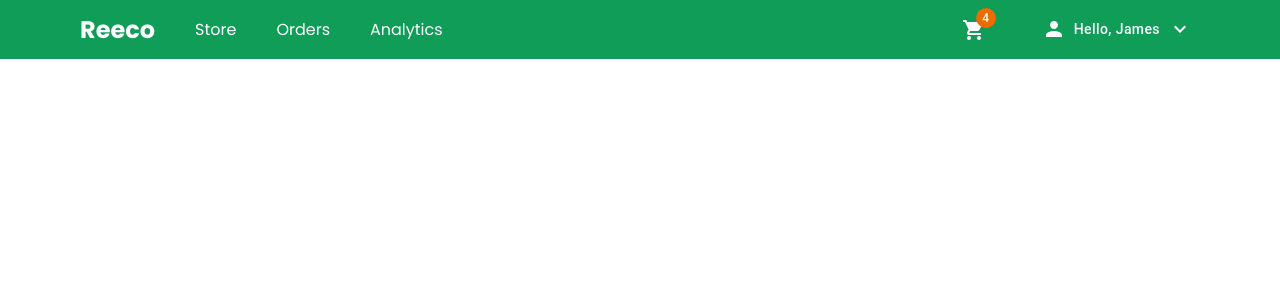
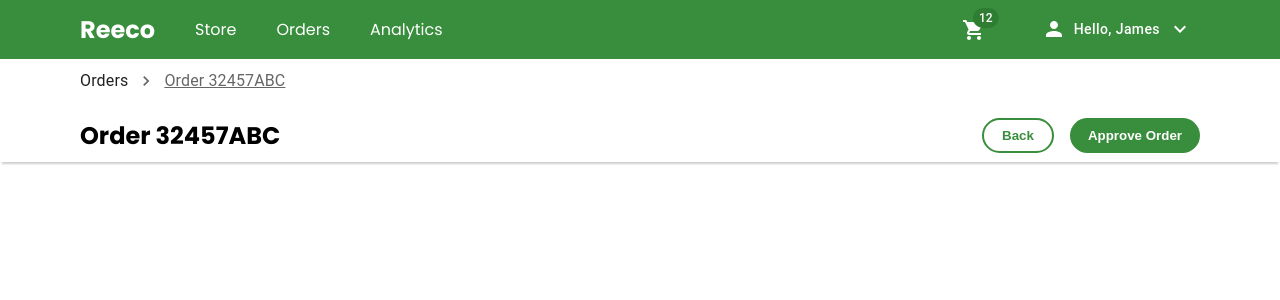
Before and after one commit to raz001/Reeco, a React (Create React App) app: page / in a window 1280 px wide. Shown: the top 300 px of the page. Built offline with nearby package versions, Linux system fonts and the light colour scheme.

Commit message:
order header added

```diff
--- a/src/App.js
+++ b/src/App.js
@@ -1,11 +1,13 @@
 import './App.css';
 import NavBar from './components/navbar/Navbar';
+import OrderHeader from './components/order/OrderHeader';
 import ReecoTheme from './components/utils/ReecoTheme';
 
 function App() {
   return (
     <ReecoTheme>
       <NavBar />
+      <OrderHeader />
     </ReecoTheme>
   );
 }
--- a/src/components/navbar/Cart.jsx
+++ b/src/components/navbar/Cart.jsx
@@ -4,7 +4,7 @@ import ShoppingCartIcon from '@mui/icons-material/ShoppingCart';
 export default function Cart({ cartItemCount }) {
     return (
         <IconButton>
-            <Badge badgeContent={cartItemCount} color={'warning'}>
+            <Badge badgeContent={cartItemCount} color={'success'}>
                 <ShoppingCartIcon style={{ color: 'white' }} />
             </Badge>
         </IconButton>
--- a/src/components/navbar/Navbar.jsx
+++ b/src/components/navbar/Navbar.jsx
@@ -31,7 +31,7 @@ export default function Navbar() {
                     <Link>Analytics</Link>
                 </Stack>
                 <Stack direction={'row'} spacing={5} alignItems={'center'}>
-                    <Cart cartItemCount={4} />
+                    <Cart cartItemCount={12} />
                     <ProfileMenu />
                 </Stack>
             </Stack>
--- /dev/null
+++ b/src/components/order/OrderHeader.jsx
@@ -0,0 +1,42 @@
+import React from 'react';
+import { Breadcrumbs, Link, Stack, Typography } from '@mui/material';
+import NavigateNextIcon from '@mui/icons-material/NavigateNext';
+import Div from '../utils/Div';
+import Button from '../utils/Button';
+
+export default function OrderHeader() {
+    const handleClick = (event) => {
+        event.preventDefault();
+    };
+
+    const breadcrumbs = [
+        <Typography key='1' color='text.primary'>
+            Orders
+        </Typography>,
+        <Link
+            underline={'always'}
+            key='2'
+            color='inherit'
+            //href='/material-ui/getting-started/installation/'
+            onClick={handleClick}
+        >
+            Order 32457ABC
+        </Link>,
+    ];
+
+    return (
+        <Div style={{ boxShadow: '0 4px 2px -2px rgba(0, 0, 0, 0.2)' }}>
+            <Breadcrumbs separator={<NavigateNextIcon fontSize='small' />}>
+                {breadcrumbs}
+            </Breadcrumbs>
+            <br />
+            <Stack direction={'row'} justifyContent={'space-between'}>
+                <h2>Order 32457ABC</h2>
+                <Stack direction={'row'} spacing={2}>
+                    <Button outlined={true}>Back</Button>
+                    <Button contained={true}>Approve Order</Button>
+                </Stack>
+            </Stack>
+        </Div>
+    );
+}
--- /dev/null
+++ b/src/components/utils/Button.jsx
@@ -0,0 +1,51 @@
+import { styled } from '@mui/material';
+import React from 'react';
+import { palette } from './ReecoTheme';
+
+const containedButton = {
+    border: 0,
+    color: 'white',
+    padding: '8px 18px',
+    backgroundColor: palette.primary.main,
+};
+
+const outlinedButtonStyles = {
+    borderColor: palette.primary.main,
+    borderWidth: '2px',
+    backgroundColor: 'white',
+    borderStyle: 'solid',
+};
+
+const textStyles = {
+    ...outlinedButtonStyles,
+    border: 0,
+};
+
+const CustomButton = styled('button')(({ theme }) => ({
+    color: theme.palette.primary.main,
+    borderRadius: '25px',
+    fontWeight: 'bold',
+    padding: '6px 18px',
+    cursor: 'pointer',
+}));
+
+export default function Button({
+    style,
+    contained = false,
+    outlined = false,
+    children
+}) {
+    const customStyles = contained
+        ? containedButton
+        : outlined
+            ? outlinedButtonStyles
+            : textStyles;
+
+    return (
+        <CustomButton
+            style={{ ...customStyles, ...style }}
+        >
+            {children}
+        </CustomButton>
+    );
+}
--- a/src/components/utils/ReecoTheme.jsx
+++ b/src/components/utils/ReecoTheme.jsx
@@ -1,14 +1,16 @@
 import { createTheme, ThemeProvider } from '@mui/material/styles';
 
+export const palette = {
+  primary: {
+      main: '#388E3C',
+  },
+  secondary: {
+      main: '#4285F4',
+  },
+};
+
 const theme = createTheme({
-  palette: {
-    primary: {
-        main: '#0F9D58',
-    },
-    secondary: {
-        main: '#4285F4',
-    },
-  },
+  palette,
 });
 
 export default function ReecoTheme({ children }) {
```
